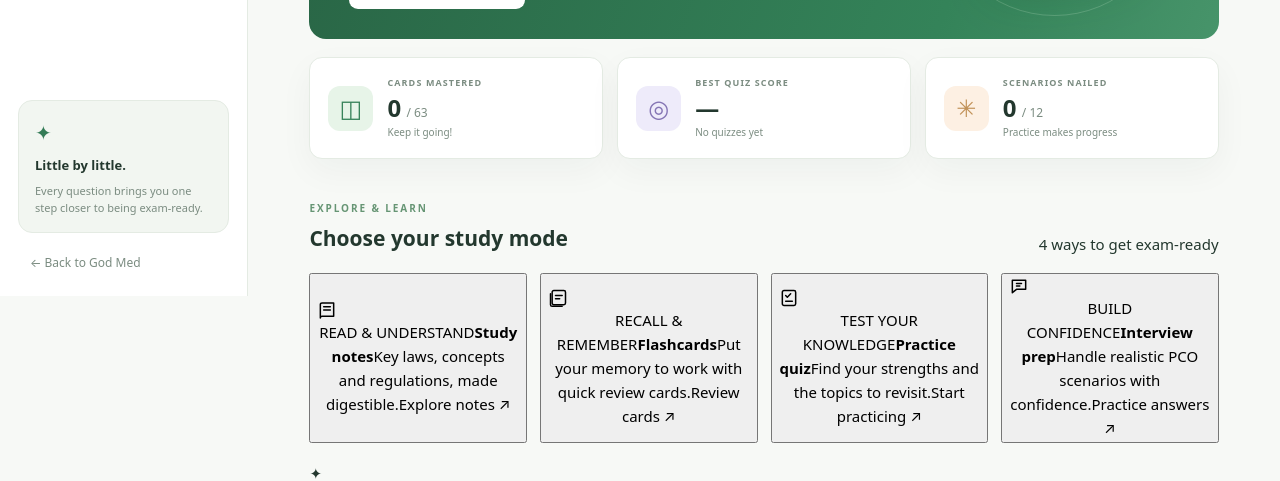
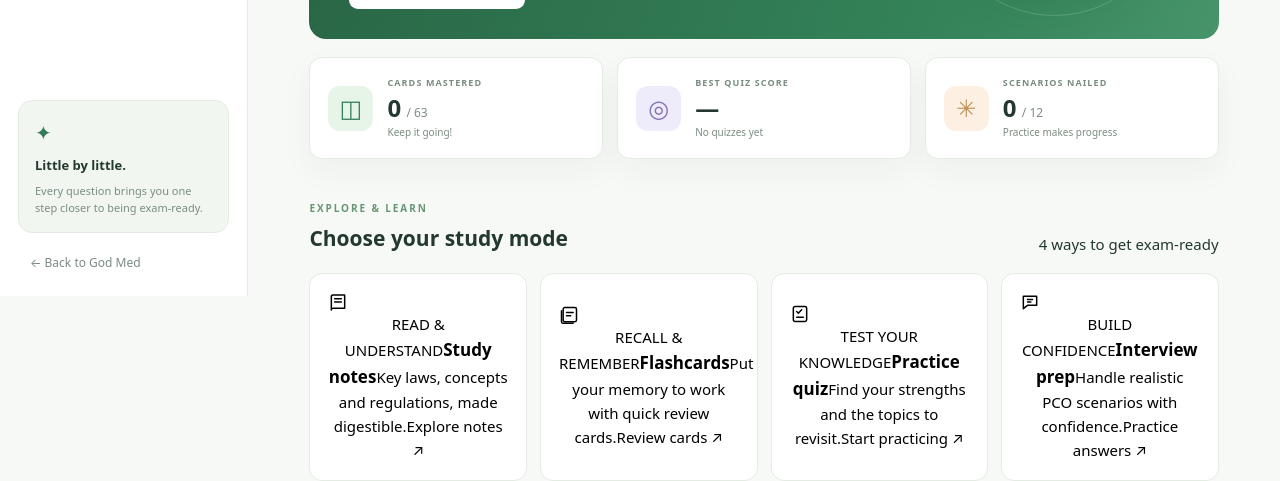
Before and after one commit to coachdinosaur/god-med, a website with bundled scripts: page pco/index.html in a window 1280 px wide. Shown: the part 504-985 px from the top of the page. Built offline with nearby package versions, Linux system fonts and the light colour scheme.

Commit message:
Style study mode cards

```diff
--- a/pco/pco.css
+++ b/pco/pco.css
@@ -91,3 +91,5 @@ h1.page-heading { font-size: clamp(30px,3.4vw,44px); line-height: 1.15; letter-s
 .section-head { display: flex; justify-content: space-between; align-items: end; gap: 20px; margin: 0 0 17px; }
 .section-head h2 { font-size: 21px; margin-top: 4px; }
 .mode-grid { display: grid; grid-template-columns: repeat(4, minmax(0,1fr)); gap: 13px; }
+.mode-card { padding: 18px; background: var(--panel); border: 1px solid var(--line); border-radius: 13px; }
+.mode-card strong { font-size: 17px; }
```
